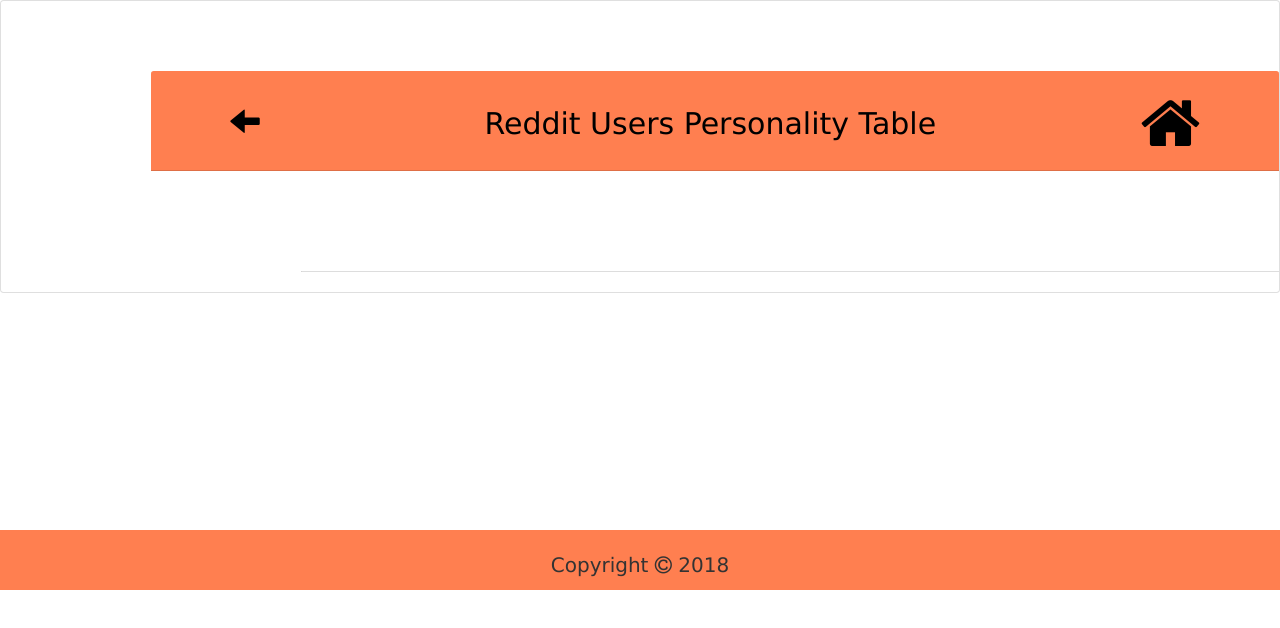
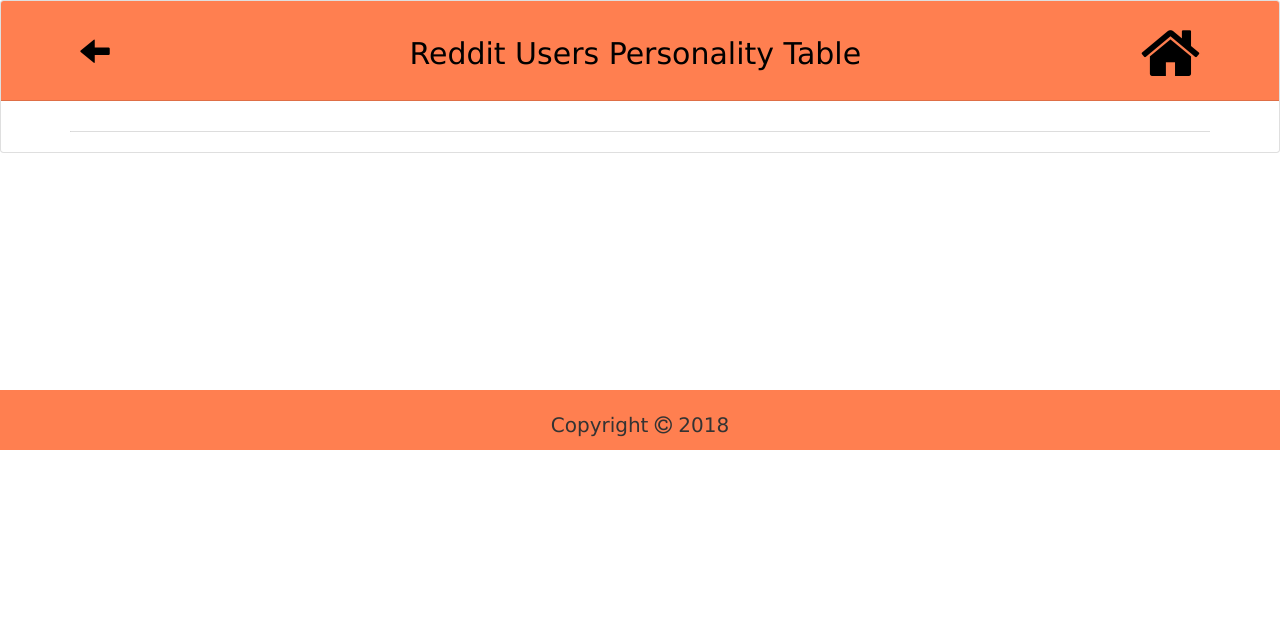
Before and after one commit to robertsonm30/whois, a plain HTML site: page table_proto.html in a window 1280 px wide. Drawn offline with nearby package versions, Linux system fonts and the light colour scheme; no server answers.

Commit message:
hot fix 3
DELETED FROM #tableContainer
margin-top: 70px;
    margin-left: 150px;

```diff
--- a/assets/css/style.css
+++ b/assets/css/style.css
@@ -293,8 +293,6 @@ label {
 }
 
 #tableContainer {
-    margin-top: 70px;
-    margin-left: 150px;
     border-radius: 20px;
 }
 
```
